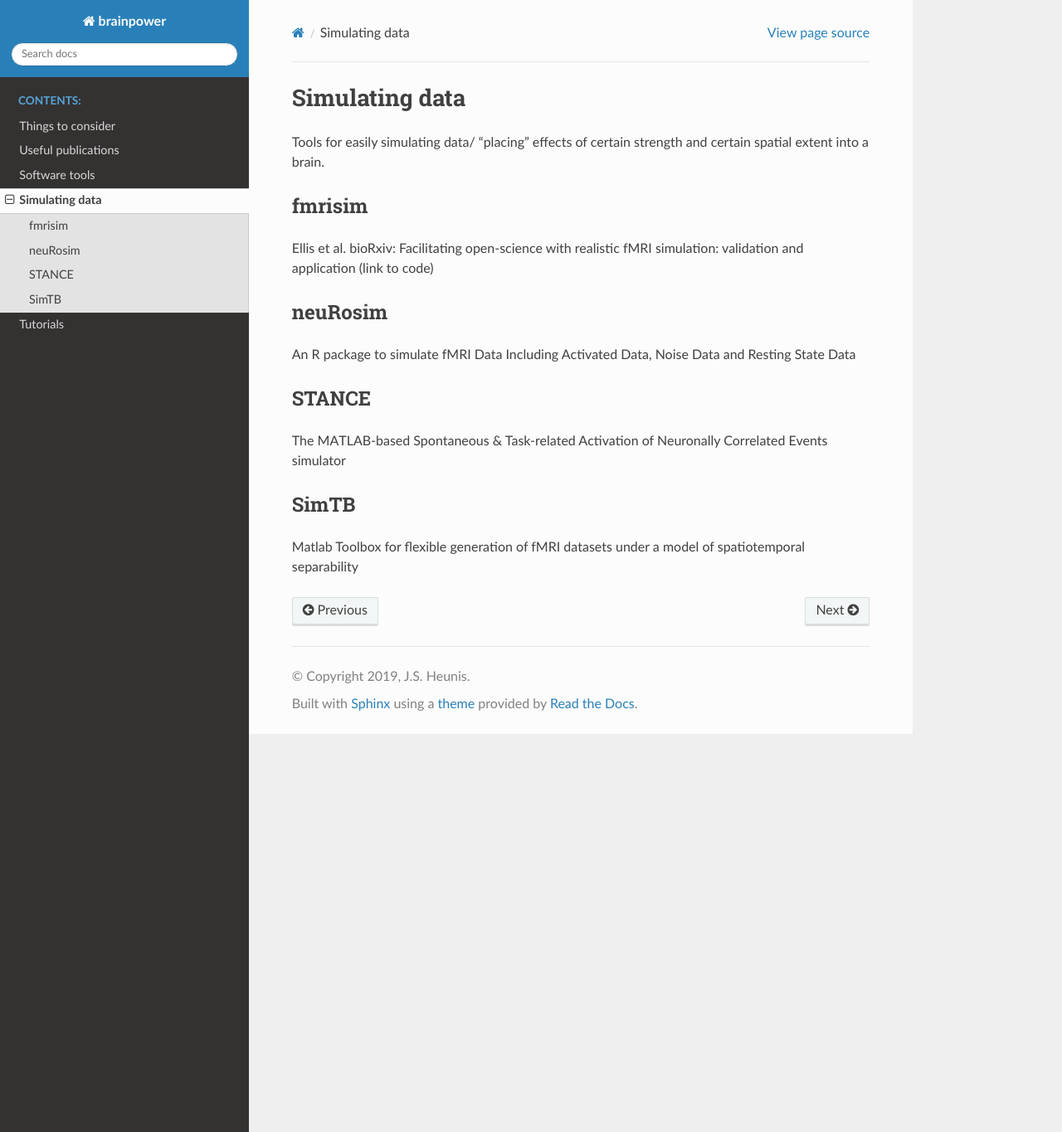
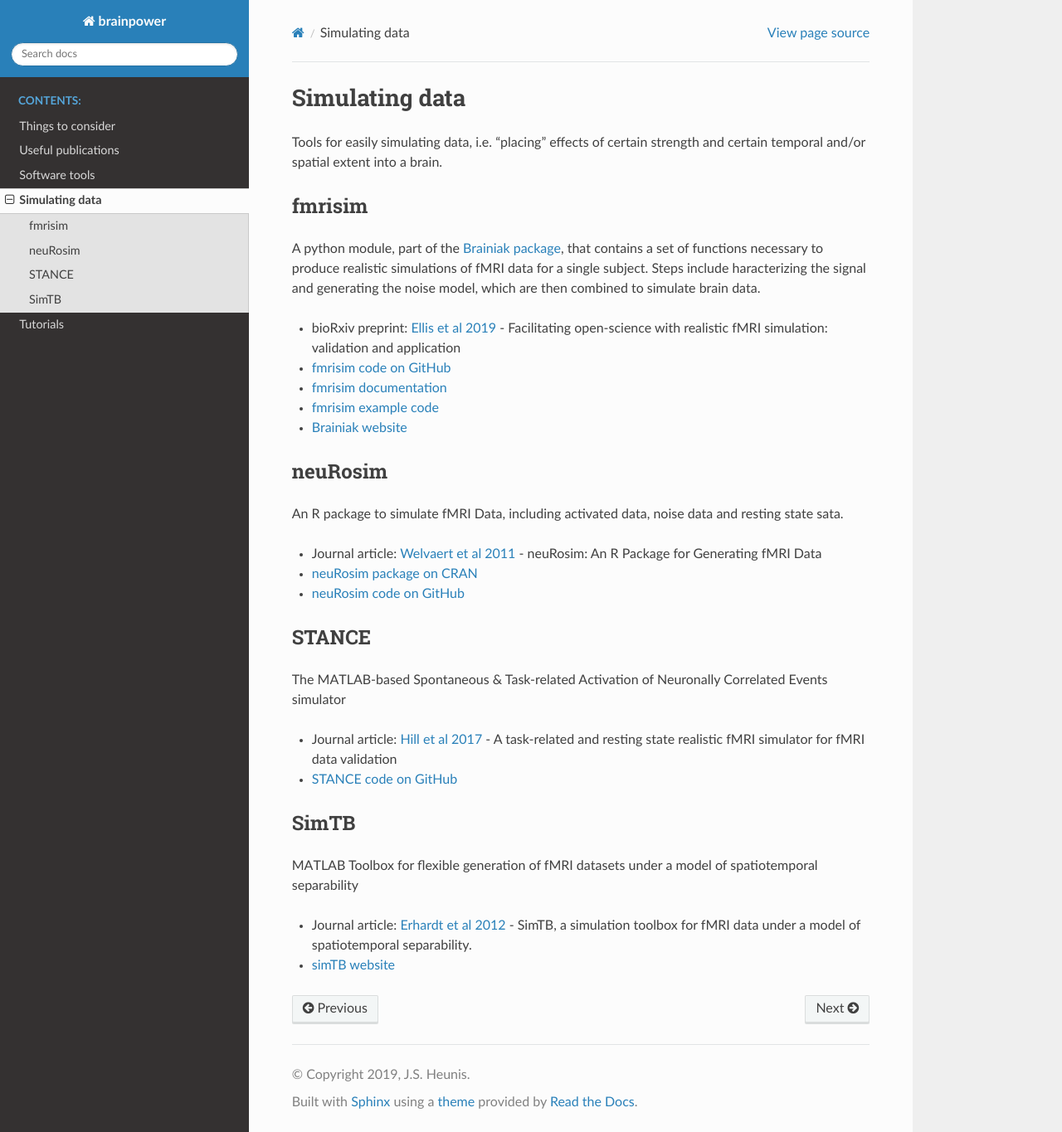
Before and after one commit to jsheunis/brainpower, a Sphinx documentation site: the page built from docs/simulations.rst, in a window 1280 px wide and 1365 px high. Shown: the whole window at 83% size. Built offline with Sphinx 7.4.7 and the Read the Docs theme 2.0.0, drawn with Linux system fonts in a browser that asks for light colours.

Commit message:
updates links and formatting for simulation software page

```diff
--- a/docs/simulations.rst
+++ b/docs/simulations.rst
@@ -1,20 +1,52 @@
 Simulating data
 ===============
 
-Tools for easily simulating data/ “placing” effects of certain strength and certain spatial extent into a brain.
+Tools for easily simulating data, i.e. “placing” effects of certain strength and certain temporal and/or spatial extent into a brain.
 
 fmrisim
 *******
-Ellis et al. bioRxiv: Facilitating open-science with realistic fMRI simulation: validation and application (link to code)
+A python module, part of the `Brainiak package`_, that contains a set of functions necessary to produce realistic simulations of fMRI data for a single subject. Steps include haracterizing the signal and generating the noise model, which are then combined to simulate brain data.
+
+* bioRxiv preprint: `Ellis et al 2019`_ - Facilitating open-science with realistic fMRI simulation: validation and application
+* `fmrisim code on GitHub`_
+* `fmrisim documentation`_
+* `fmrisim example code`_
+* `Brainiak website`_
 
 neuRosim
 ********
-An R package to simulate fMRI Data Including Activated Data, Noise Data and Resting State Data
+An R package to simulate fMRI Data, including activated data, noise data and resting state sata.
+
+* Journal article: `Welvaert et al 2011`_ - neuRosim: An R Package for Generating fMRI Data
+* `neuRosim package on CRAN`_
+* `neuRosim code on GitHub`_
 
 STANCE
 ******
 The MATLAB-based Spontaneous & Task-related Activation of Neuronally Correlated Events simulator
 
+* Journal article: `Hill et al 2017`_ - A task-related and resting state realistic fMRI simulator for fMRI data validation
+* `STANCE code on GitHub`_
+
 SimTB
 *****
-Matlab Toolbox for flexible generation of fMRI datasets under a model of spatiotemporal separability
+MATLAB Toolbox for flexible generation of fMRI datasets under a model of spatiotemporal separability
+
+* Journal article: `Erhardt et al 2012`_ - SimTB, a simulation toolbox for fMRI data under a model of spatiotemporal separability.
+* `simTB website`_
+
+
+
+.. _Brainiak package: https://brainiak.org/docs/brainiak.html
+.. _Ellis et al 2019: https://www.biorxiv.org/content/10.1101/532424v2
+.. _fmrisim code on GitHub: https://github.com/brainiak/brainiak/blob/master/brainiak/utils/fmrisim.py
+.. _fmrisim documentation: https://brainiak.org/docs/brainiak.utils.html?highlight=fmrisim#module-brainiak.utils.fmrisim
+.. _fmrisim example code: https://brainiak.org/tutorials/13-real-time/
+.. _Brainiak website: https://brainiak.org/
+.. _Welvaert et al 2011: http://dx.doi.org/10.18637/jss.v044.i10
+.. _neuRosim package on CRAN: https://CRAN.R-project.org/package=neuRosim
+.. _neuRosim code on GitHub: https://github.com/NeuroStat/neuRosim
+.. _Hill et al 2017: https://doi.org/10.1117/12.2254777
+.. _STANCE code on GitHub: https://github.com/jasohill/STANCE
+.. _Erhardt et al 2012: https://doi.org/10.1016/j.neuroimage.2011.11.088
+.. _simTB website: http://trendscenter.org/software/simtb/
```
Also changed, not shown: docs/publications.rst (+6 -6 lines).
